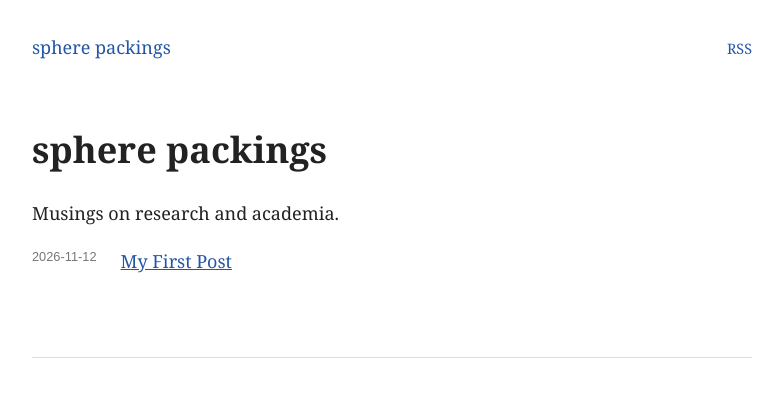
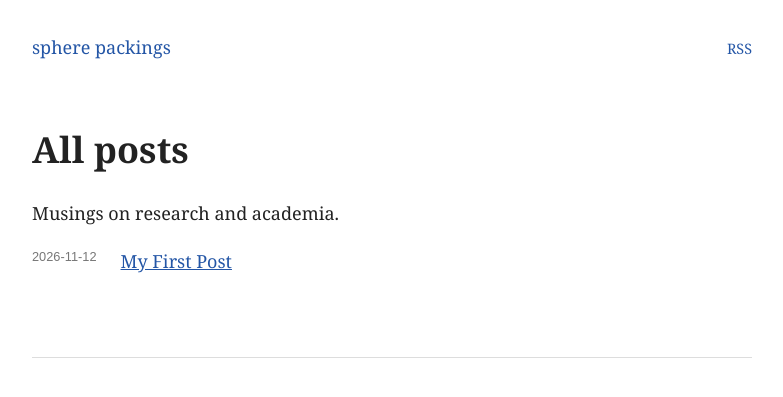
Before and after one commit to jmlribeiro/blog, a Jekyll site: the page built from index.html, in a window 1280 px wide. Shown: the top 397 px of the page, without its empty margins (248-1031 px from the left). Built offline with Jekyll 4.4.1, drawn with Linux system fonts in a browser that asks for light colours.

Commit message:
Update index.html

```diff
--- a/index.html
+++ b/index.html
@@ -3,7 +3,7 @@ layout: default
 title: sphere packings
 ---
 
-<h1>sphere packings</h1>
+<h1>All posts</h1>
 
 <p>
   Musings on research and academia.
```
